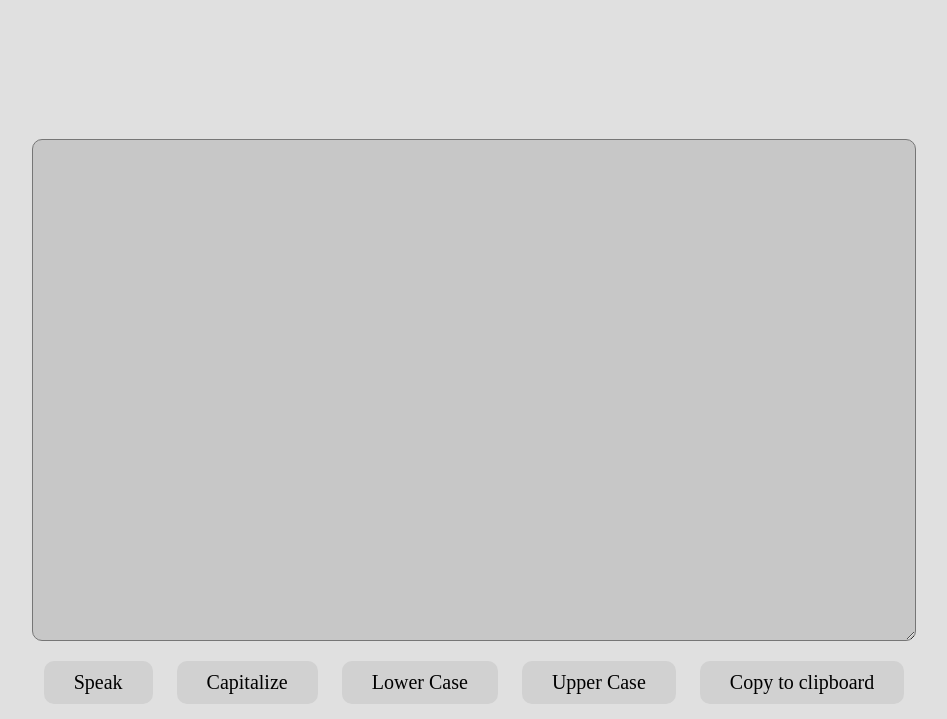
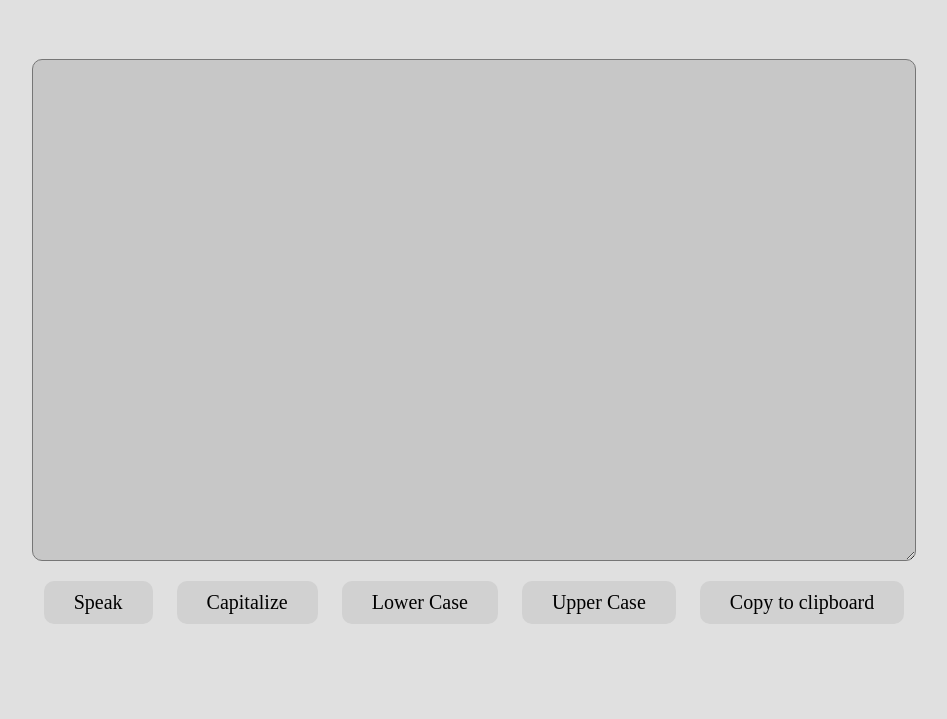
Before and after one commit to shoiab-hkz/text-to-speech-and-transform, a plain HTML site: page index.html in a window 1280 px wide. Shown: the part 81-800 px from the top of the page, without its empty margins (166-1113 px from the left). Drawn offline with Linux system fonts and the light colour scheme.

Commit message:
Update style.css

```diff
--- a/style.css
+++ b/style.css
@@ -7,7 +7,7 @@ body{
     margin: auto;
     display: flex;
     flex-direction: column;
-    padding-top: 15vh;
+    padding-top: 5vh;
 }
 .actions{
     display: flex;
```
